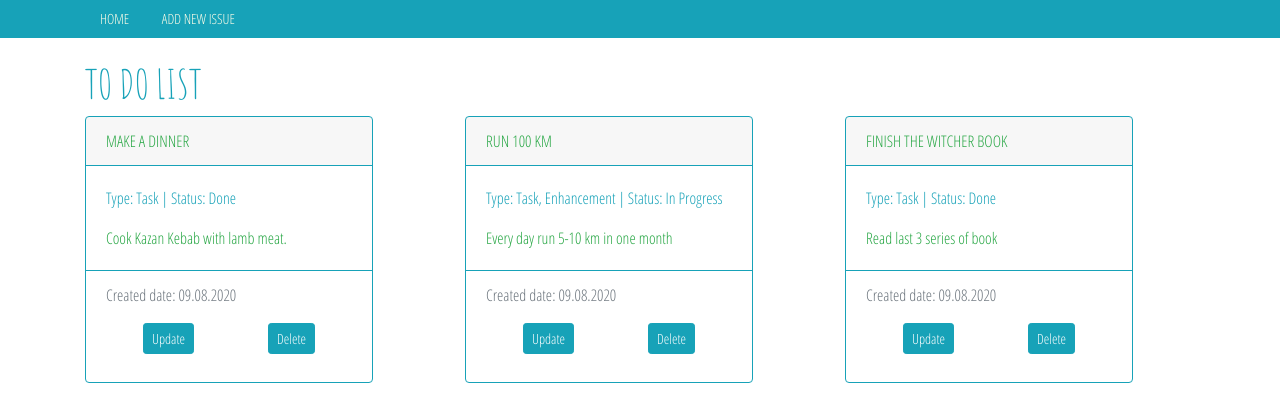
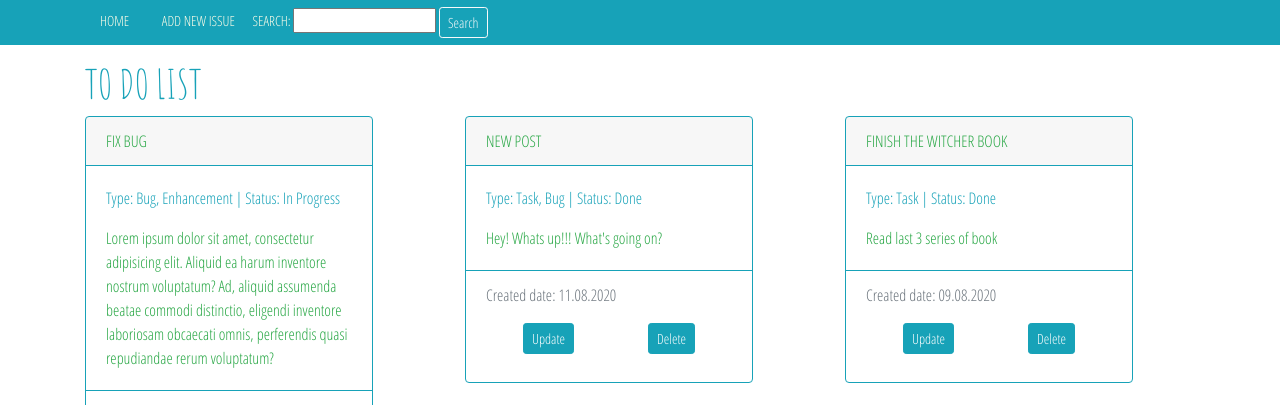
Before and after one commit to iBekNomad/python6_homework_projects_Aibek_Kazakbaev, a Django app: page / in a window 1280 px wide. Shown: the top 405 px of the page. Run offline with Django 3.2, Linux system fonts and the light colour scheme; data comes from the database, SQL or seed files in the repository; some libraries are stand-ins or nearby versions.

Commit message:
Added simple search

```diff
--- a/source/webapp/forms.py
+++ b/source/webapp/forms.py
@@ -25,8 +25,12 @@
         errors = []
         title = cleaned_data.get('title')
         description = cleaned_data.get('description')
-        if title == description:
-            errors.append(ValidationError('Text of the description should not duplicate title!'))
+        if title > description:
+            errors.append(ValidationError('Text of the title should not be longer than the description!'))
         if errors:
             raise ValidationError(errors)
         return cleaned_data
+
+
+class SimpleSearchForm(forms.Form):
+    search = forms.CharField(max_length=100, required=False, label="Search")
--- a/source/webapp/templates/base.html
+++ b/source/webapp/templates/base.html
@@ -20,7 +20,7 @@
             <ul class="menu">
                 <li><a href="{% url 'index' %}" class="text-uppercase text-decoration-none">Home</a></li>
                 <li><a href="{% url 'issue_create' %}" class="text-uppercase text-decoration-none">Add new issue</a></li>
-                {% block menu %}{% endblock %}
+                <li>{% block menu %}{% endblock %}</li>
             </ul>
         </div>
     </nav>
--- a/source/webapp/templates/index.html
+++ b/source/webapp/templates/index.html
@@ -1,6 +1,10 @@
 {% extends "base.html" %}
 
 {% block title %}Main{% endblock %}
+
+{% block menu %}
+    {% include 'partial/simple_search.html' %}
+{% endblock %}
 
 {% block content %}
     <h1 class="text-uppercase text-info amatic-text">To do list</h1>
--- /dev/null
+++ b/source/webapp/templates/partial/simple_search.html
@@ -0,0 +1,8 @@
+<form class="text-center" action="" method="GET">
+    <label class="text-uppercase" for="{{ form.search.id_for_label }}">{{ form.search.label }}:</label>
+    {{ form.search }}
+    <input class="btn btn-sm btn-outline-light" type="submit" value="Search">
+    {% for error in form.search.errors %}
+        <p class="form-error">{{ error }}</p>
+    {% endfor %}
+</form>
--- a/source/webapp/views.py
+++ b/source/webapp/views.py
@@ -1,17 +1,55 @@
+from django.db.models import Q
 from django.shortcuts import render, redirect, get_object_or_404
-from django.views.generic import View, TemplateView, FormView
+from django.utils.http import urlencode
+from django.views.generic import View, TemplateView, FormView, ListView
 from django.urls import reverse
 
 from webapp.models import Issue
-from .forms import IssueForm
+from .forms import IssueForm, SimpleSearchForm
 
 
-class IndexView(View):
-    def get(self, request):
-        data = Issue.objects.all()
-        return render(request, 'index.html', context={
-            'issues': data
-        })
+# class IndexView(View):
+#     def get(self, request):
+#         data = Issue.objects.all()
+#         return render(request, 'index.html', context={
+#             'issues': data
+#         })
+
+
+class IndexView(ListView):
+    context_object_name = 'issues'
+    model = Issue
+    template_name = 'index.html'
+    ordering = ['-create_at']
+    paginate_by = 5
+    paginate_orphans = 1
+
+    def get(self, request, *args, **kwargs):
+        self.form = self.get_search_form()
+        self.search_value = self.get_search_value()
+        return super().get(request, *args, **kwargs)
+
+    def get_context_data(self, *, object_list=None, **kwargs):
+        context = super().get_context_data(object_list=object_list, **kwargs)
+        context['form'] = self.form
+        if self.search_value:
+            context['query'] = urlencode({'search': self.search_value})
+        return context
+
+    def get_queryset(self):
+        queryset = super().get_queryset()
+        if self.search_value:
+            query = Q(title__icontains=self.search_value) | Q(description__icontains=self.search_value)
+            queryset = queryset.filter(query)
+        return queryset
+
+    def get_search_form(self):
+        return SimpleSearchForm(self.request.GET)
+
+    def get_search_value(self):
+        if self.form.is_valid():
+            return self.form.cleaned_data['search']
+        return None
 
 
 class IssueView(TemplateView):
```
